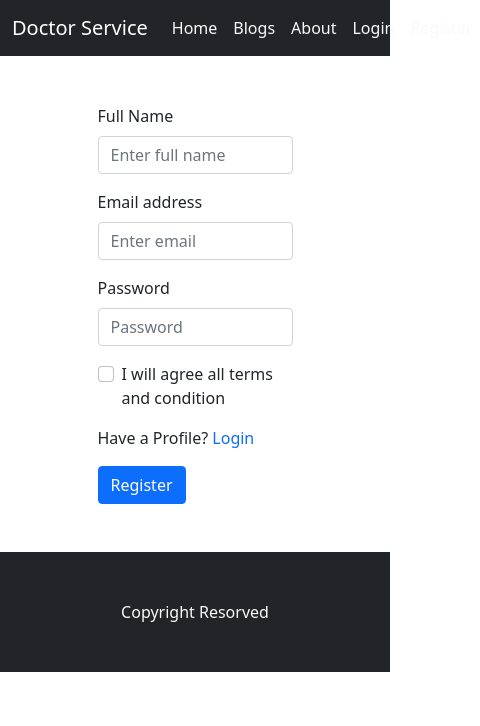
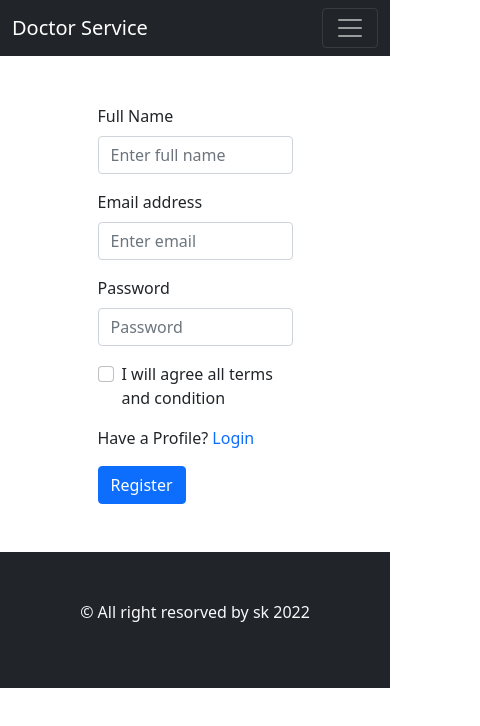
Before and after one commit to new-hero/assignment10, a React (Create React App) app: page /register in a window 390 px wide. Shown: the top 726 px of the page, 480 px wide, since content can reach past the window. Built offline with nearby package versions, Linux system fonts and the light colour scheme.

Commit message:
navbar responsive

```diff
--- a/package.json
+++ b/package.json
@@ -11,6 +11,7 @@
     "react": "^18.0.0",
     "react-bootstrap": "^2.2.3",
     "react-dom": "^18.0.0",
+    "react-firebase-hooks": "^5.0.3",
     "react-scripts": "5.0.1",
     "web-vitals": "^2.1.4"
   },
--- a/src/App.js
+++ b/src/App.js
@@ -8,6 +8,7 @@ import 'bootstrap/dist/css/bootstrap.min.css';
 import Blogs from './components/Blogs/Blogs';
 import Register from './components/Register/Register';
 import Footer from './components/Footer/Footer';
+import Notfound from './components/Notfound/Notfound';
 
 function App() {
   return (
@@ -19,6 +20,7 @@ function App() {
         <Route path="/about" element={<About />} />
         <Route path="/login" element={<Login />} />
         <Route path="/register" element={<Register/>} />
+        <Route path="*" element={<Notfound></Notfound>} />
       </Routes>
       <Footer></Footer>
     </div>
--- a/src/components/Footer/Footer.js
+++ b/src/components/Footer/Footer.js
@@ -1,9 +1,11 @@
 import React from 'react';
 
 const Footer = () => {
+    const today= new Date();
+    const year= today.getFullYear();
     return (
         <div className='text-center bg-dark py-5 text-light mt-5'>
-            Copyright Resorved
+           <p> &copy; All right resorved by sk {year} </p>
         </div>
     );
 };
--- a/src/components/Header/Header.js
+++ b/src/components/Header/Header.js
@@ -3,21 +3,27 @@ import { Container, Nav, Navbar } from 'react-bootstrap';
 import { Link } from 'react-router-dom';
 const Header = () => {
     return (
-        <div  sticky='top'>
-  <Navbar bg="dark" variant="dark" className='py-2 mb-1'>
-    <Container >
+        <div>
+            <Navbar collapseOnSelect expand="md" bg="dark" variant="dark" sticky='top'>
+            <Container>
             <Navbar.Brand as={Link} to="/">Doctor Service</Navbar.Brand>
+            <Navbar.Toggle aria-controls="responsive-navbar-nav" />
+            <Navbar.Collapse id="responsive-navbar-nav">
             <Nav className="me-auto">
                 <Nav.Link as={Link} to="/" className='text-light'>Home</Nav.Link>
                 <Nav.Link as={Link} to="/blogs" className='text-light'>Blogs</Nav.Link>
                 <Nav.Link as={Link} to="/about" className='text-light'>About</Nav.Link>
                 </Nav>
-      <Nav className="ms-auto">
+              <Nav>
+              <Nav className="ms-md-auto">
                 <Nav.Link as={Link} to="/login" className='text-light'>Login</Nav.Link>
                 <Nav.Link as={Link} to="/register" className='text-light'>Register</Nav.Link>
                 </Nav>
+              </Nav>
+            </Navbar.Collapse>
             </Container>
           </Navbar>
+
         </div>
     );
 };
--- a/src/components/Home/Home.css
+++ b/src/components/Home/Home.css
@@ -9,6 +9,9 @@
     font-size: 25px;
     padding: 10px;
 }
-.banner{
-    background-color: powderblue
+@media only screen and (max-width:480px) {
+    .service{
+            grid-template-columns: repeat(1, 1fr);
+            text-align: center;
+    }
 }
--- a/src/components/Home/Home.js
+++ b/src/components/Home/Home.js
@@ -52,6 +52,7 @@ const Home = () => {
             </div>
 
         </div>
+
     );
 };
 
--- /dev/null
+++ b/src/components/Notfound/Notfound.js
@@ -0,0 +1,12 @@
+import React from 'react';
+
+const Notfound = () => {
+    return (
+        <div className='text-center container'>
+            <h1>404</h1>
+            <p>Page not found </p>
+        </div>
+    );
+};
+
+export default Notfound;
```
Also changed, not shown: 1 other file (tests, documents, lock files or other folders). Lines whose indentation alone changed are shown as unchanged.
